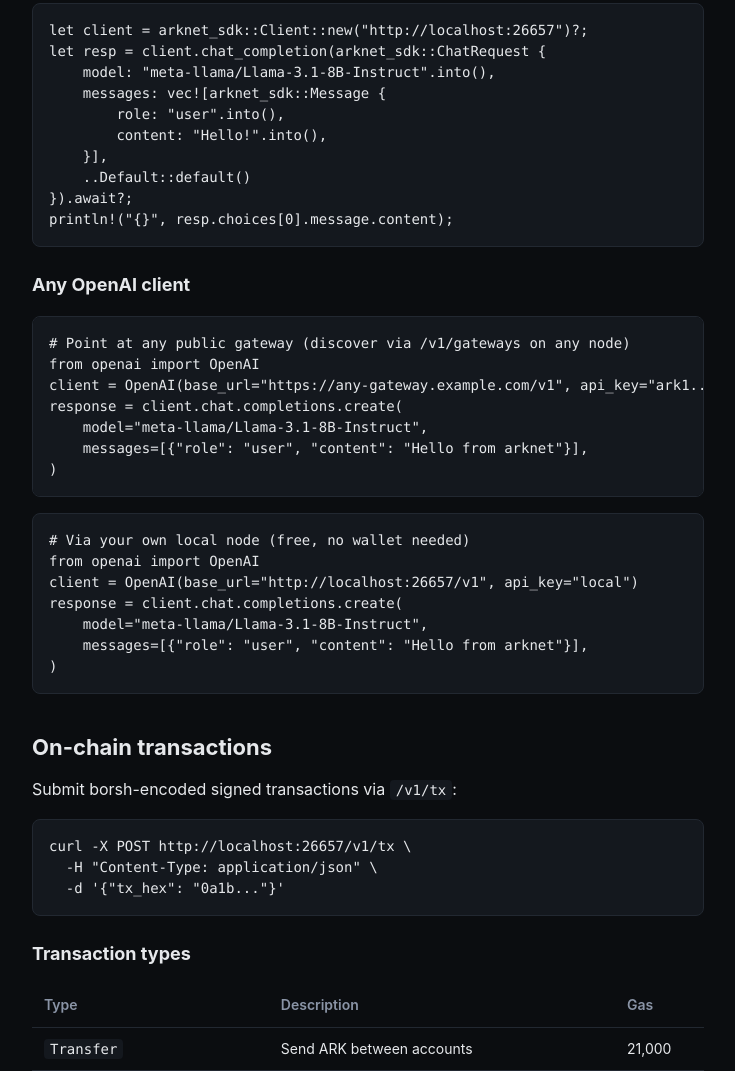
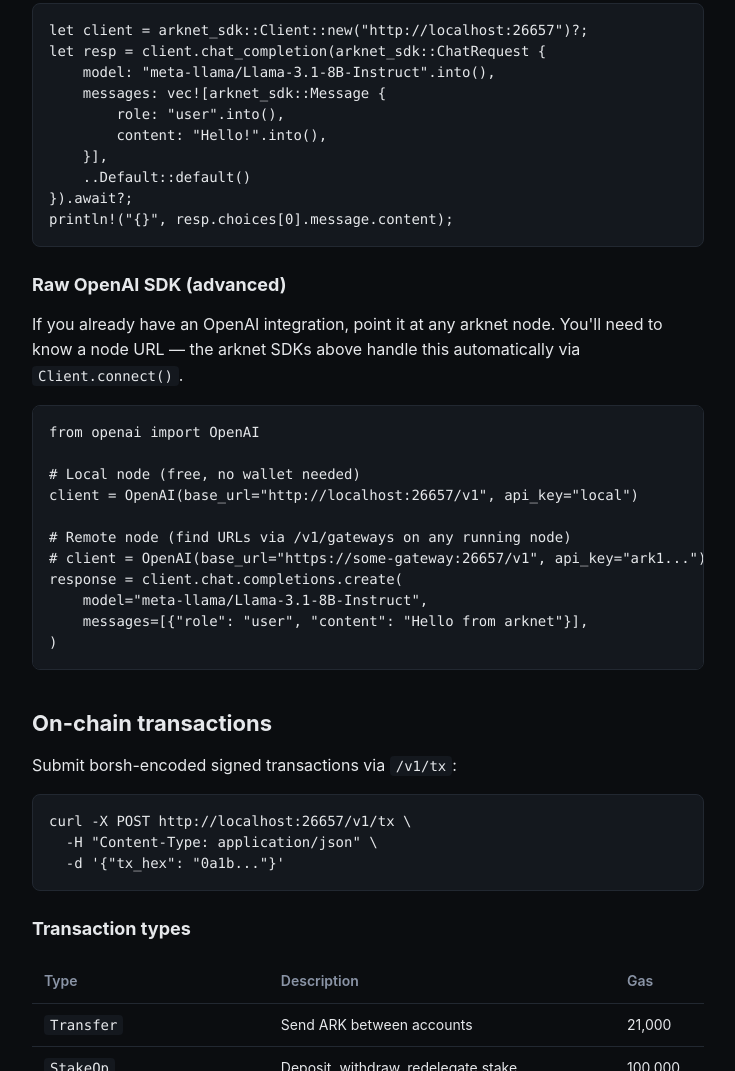
Before and after one commit to st-hannibal/arknet, a plain HTML site: page docs-site/docs/developers.html in a window 1280 px wide. Shown: the part 2698-3769 px from the top of the page, without its empty margins (272-1007 px from the left). Drawn offline with Linux system fonts and the light colour scheme.

Commit message:
docs: restructure — SDK-first, no manual URL discovery needed
README and docs-site now lead with the arknet SDK as the primary
path. Users install the SDK, call Client.connect(), done. The
network finds nodes automatically from the on-chain gateway registry.

- README: pip install + Client.connect() as the first example
- Landing page: SDK-first, "or run locally" as second path
- Developers page: OpenAI SDK moved to "advanced" section
- Privacy page: same — arknet SDK recommended, OpenAI SDK as fallback
- All examples make clear: no URLs to configure, no gateways to find
- Raw OpenAI SDK path clearly labeled as "advanced" with explanation
  of why you'd need a node URL and how to find one

SDKs are published automatically when a v* tag is pushed:
  - pip install arknet (PyPI)
  - npm install arknet-sdk (npm)
  - cargo add arknet-sdk (crates.io)

```diff
--- a/docs-site/docs/developers.html
+++ b/docs-site/docs/developers.html
@@ -141,17 +141,15 @@ let resp = client.chat_completion(arknet_sdk::ChatRequest {
 }).await?;
 println!("{}", resp.choices[0].message.content);</pre>
 
-<h3>Any OpenAI client</h3>
-<pre># Point at any public gateway (discover via /v1/gateways on any node)
-from openai import OpenAI
-client = OpenAI(base_url="https://any-gateway.example.com/v1", api_key="ark1...")  # your wallet address
-response = client.chat.completions.create(
-    model="meta-llama/Llama-3.1-8B-Instruct",
-    messages=[{"role": "user", "content": "Hello from arknet"}],
-)</pre>
-<pre># Via your own local node (free, no wallet needed)
-from openai import OpenAI
+<h3>Raw OpenAI SDK (advanced)</h3>
+<p>If you already have an OpenAI integration, point it at any arknet node. You'll need to know a node URL — the arknet SDKs above handle this automatically via <code>Client.connect()</code>.</p>
+<pre>from openai import OpenAI
+
+# Local node (free, no wallet needed)
 client = OpenAI(base_url="http://localhost:26657/v1", api_key="local")
+
+# Remote node (find URLs via /v1/gateways on any running node)
+# client = OpenAI(base_url="https://some-gateway:26657/v1", api_key="ark1...")
 response = client.chat.completions.create(
     model="meta-llama/Llama-3.1-8B-Instruct",
     messages=[{"role": "user", "content": "Hello from arknet"}],
```
Also changed, not shown: docs-site/docs/privacy.html (+3 -2 lines), docs-site/index.html (+11 -10 lines), README.md.
